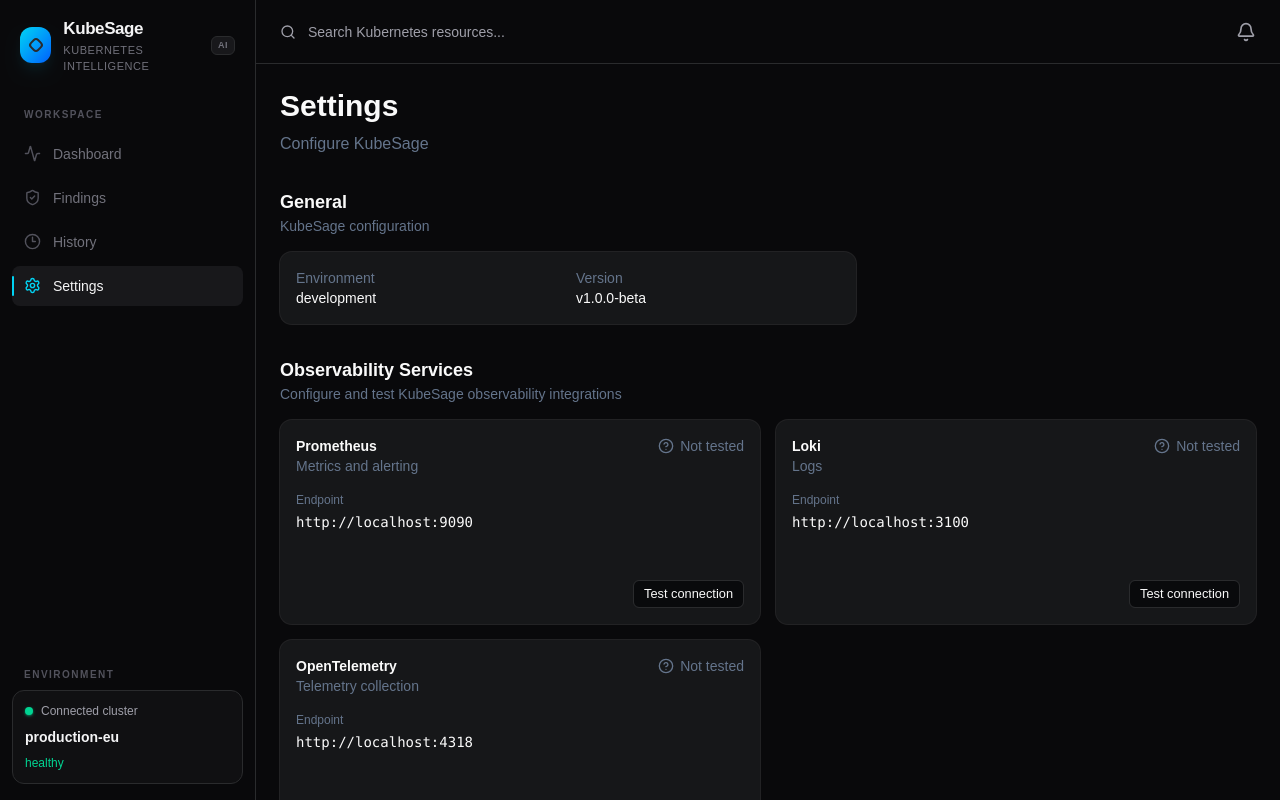
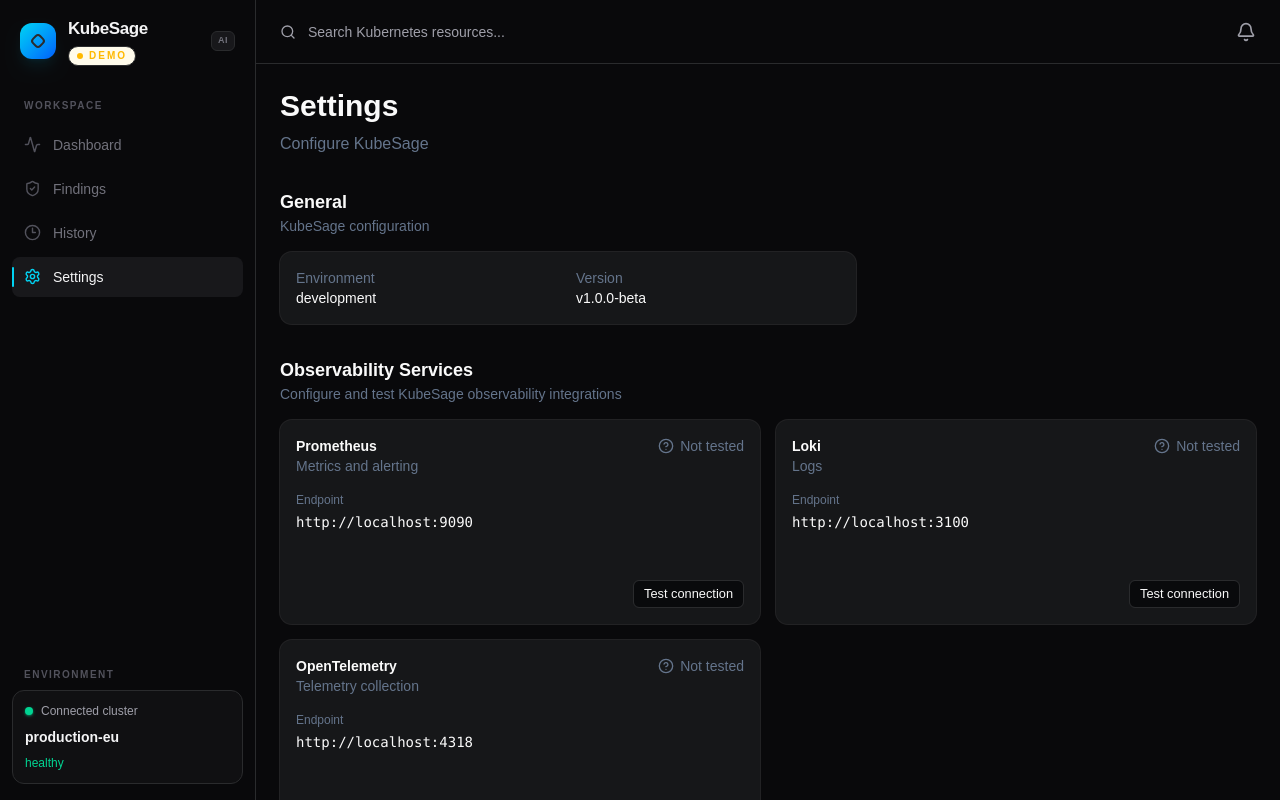
Before and after one commit to fdebar/kubesage-web, a React (Vite) app: page /settings in a window 1280 px wide. Built offline with nearby package versions, Linux system fonts and the light colour scheme.

Commit message:
feat: add DemoBadge component to sidebar to indicate demo mode status

```diff
--- a/src/components/layout/Sidebar.tsx
+++ b/src/components/layout/Sidebar.tsx
@@ -1,6 +1,7 @@
 import { Activity, Clock3, Settings, ShieldCheck } from '@/lib/icons';
 import { NavLink, useLocation } from 'react-router-dom';
 import { useDashboard } from '@/hooks/useDashboard';
+import { DemoBadge } from '@/components/ui/DemoBadge';
 
 const navigation = [
   {
@@ -43,9 +44,7 @@
             <div>
               <h1 className="text-[17px] font-semibold tracking-tight text-zinc-100">KubeSage</h1>
 
-              <p className="text-[11px] font-medium tracking-wider text-zinc-500 uppercase">
-                Kubernetes Intelligence
-              </p>
+              <DemoBadge />
             </div>
           </div>
 
--- /dev/null
+++ b/src/components/ui/DemoBadge.tsx
@@ -0,0 +1,25 @@
+import { Tooltip, TooltipContent, TooltipTrigger } from '@/components/ui/tooltip';
+import { Badge } from '@/components/ui/badge';
+import { isDemoMode } from '@/config/dataSource';
+
+export function DemoBadge() {
+  if (!isDemoMode) return null;
+
+  return (
+    <Tooltip>
+      <TooltipTrigger>
+        <Badge
+          variant="outline"
+          className="cursor-help gap-1.5 border-amber-200 bg-amber-50 text-amber-700 dark:border-amber-900 dark:bg-amber-950 dark:text-amber-400"
+        >
+          <span className="size-1.5 rounded-full bg-amber-400" />
+          <span className="text-[10px] font-semibold tracking-[0.20em] text-amber-400 uppercase">
+            Demo
+          </span>
+        </Badge>
+      </TooltipTrigger>
+
+      <TooltipContent>KubeSage is running with mock data</TooltipContent>
+    </Tooltip>
+  );
+}
```
